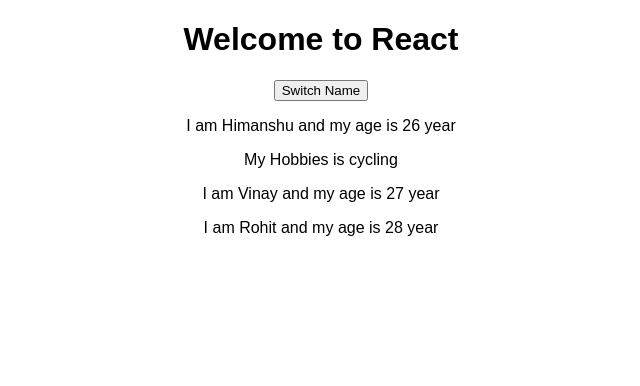
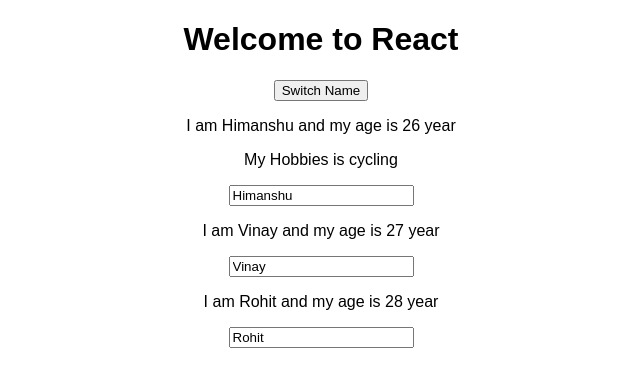
Before and after one commit to ecoworld007/react-complete-guide, a React (Create React App) app: page / in a window 1280 px wide. Shown: the top 386 px of the page, without its empty margins (319-959 px from the left). Built offline with nearby package versions, Linux system fonts and the light colour scheme.

Commit message:
making two way binding between parent and child component

```diff
--- a/src/App.js
+++ b/src/App.js
@@ -20,14 +20,35 @@ class App extends Component {
       ]
     })
   }
+  nameChangedHandler = (event) => {
+    console.log('was clicked!');
+    // Don't Use this to change state this.state.persons = [{name: 'Himanshu', age: 26}, {name: 'Vinay', age: 27}, {name: 'Rohit', age: 28}]
+    this.setState({
+      persons: [
+        {name: 'Himanshu', age: 26},
+        {name: event.target.value, age: 27},
+        {name: 'Rohit', age: 29}
+      ]
+    })
+  }
   render() {
     return (
       <div className="App">
           <h1>Welcome to React</h1>
           <button onClick={this.switchNameHandler.bind(this, 'Himanshu Negi')}>Switch Name</button>
-          <Person name={this.state.persons[0].name} age={this.state.persons[0].age}>My Hobbies is cycling</Person>
-          <Person click={() => this.switchNameHandler('Negi')} name={this.state.persons[1].name} age={this.state.persons[1].age}/>
-          <Person name={this.state.persons[2].name} age={this.state.persons[2].age}/>
+          <Person
+            name={this.state.persons[0].name}
+            age={this.state.persons[0].age}>
+              My Hobbies is cycling
+          </Person>
+          <Person
+            nameChanged={this.nameChangedHandler}
+            click={() => this.switchNameHandler('Mattu')}
+            name={this.state.persons[1].name}
+            age={this.state.persons[1].age}/>
+          <Person
+            name={this.state.persons[2].name}
+            age={this.state.persons[2].age}/>
       </div>
     );
     // return React.createElement('div', {className: 'App'}, React.createElement('h1', null, 'Welcome to React'));
--- a/src/Person/Person.js
+++ b/src/Person/Person.js
@@ -5,6 +5,7 @@ const person = (props) => {
     <div>
       <p onClick={props.click} >I am {props.name} and my age is {props.age} year</p>
       <p>{props.children}</p>
+      <input type='text' onChange={props.nameChanged} value={props.name}/>
     </div>
   )
 }
```
